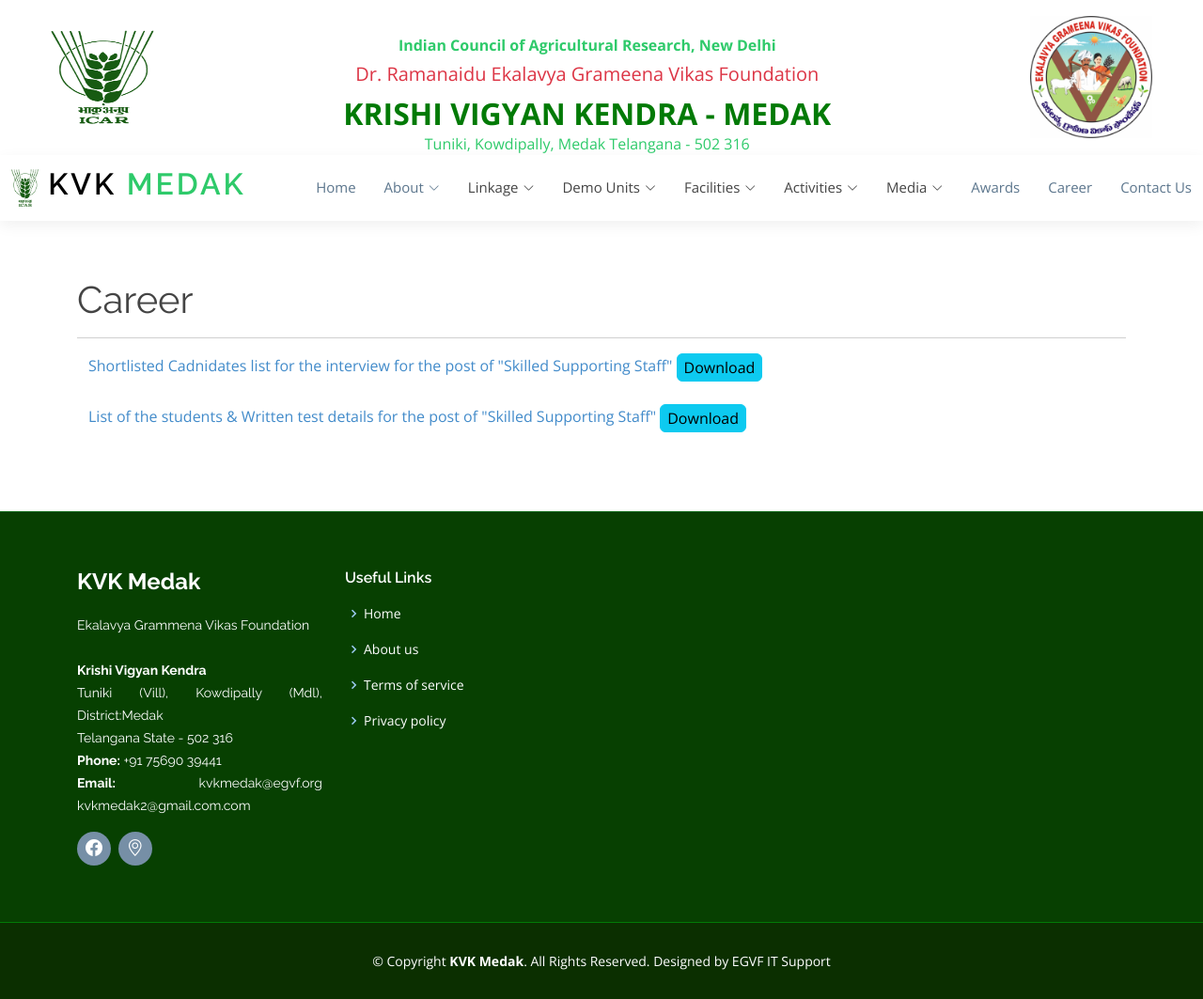
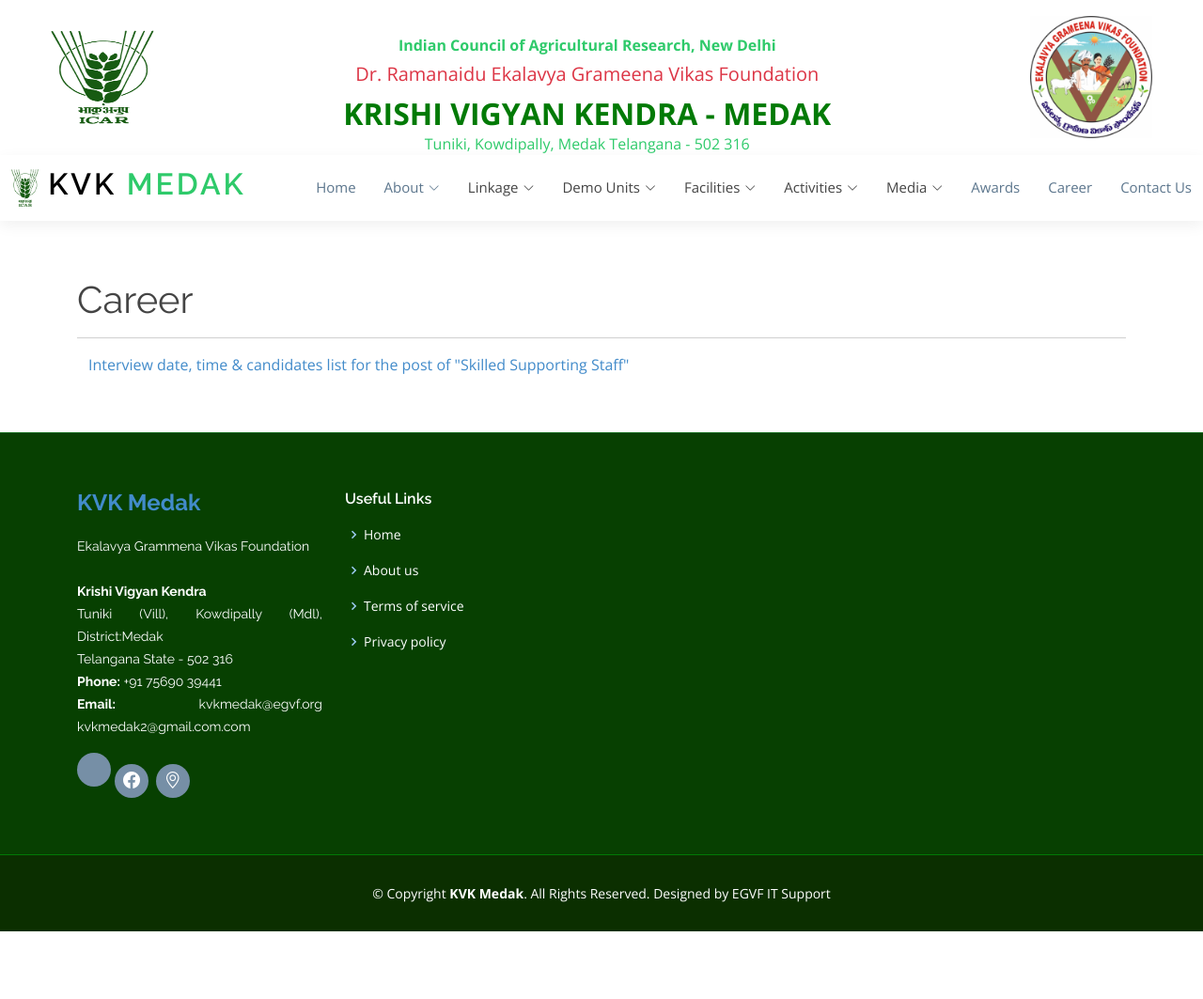
Before and after one commit to kvkmedak/kvkmedak.github.io, a Jekyll site: the page built from pages/career.html, in a window 1280 px wide. Shown: the whole page at 94% size. Built offline with Jekyll 4.4.1, drawn with Linux system fonts in a browser that asks for light colours; nearby versions of some CDN libraries; library files that are not in the unit come from our copies; after the commit the page ends 991 px from its top, so only the background shows below that.

Commit message:
Update career.html

```diff
--- a/pages/career.html
+++ b/pages/career.html
@@ -18,22 +18,11 @@
                     <div class="row aos-init aos-animate" data-aos="fade-up" data-aos-delay="100">
                         <div class="col-lg-12">
                             <span>
-                                <a href="assets/docs/SSSResults.pdf" target="_blank">
+                                <a href="assets/docs/SSSInterview.pdf" target="_blank">
 
-                                    Shortlisted Cadnidates list for the interview for the post of "Skilled
-                                    Supporting Staff"
+                                    Interview date, time & candidates list for the post of "Skilled Supporting Staff"
                             </span>
-                            <div class="btn btn-info" style="padding: 2px 7px;">Download </div></a> <br> <br>
-                            <span>
-                                <span>
-                                    <a href="assets/docs/SSSWebnote060223.pdf" target="_blank">
-                                        List of the students & Written test details for the post of "Skilled
-                                        Supporting Staff"
-                                </span>
-                                <div class="btn btn-info" style="padding: 2px 7px;">Download </div></a> <br>
-                                <br>
-                            <span>
-                        </div>
+
 
                     </div>
                 </div>
```
